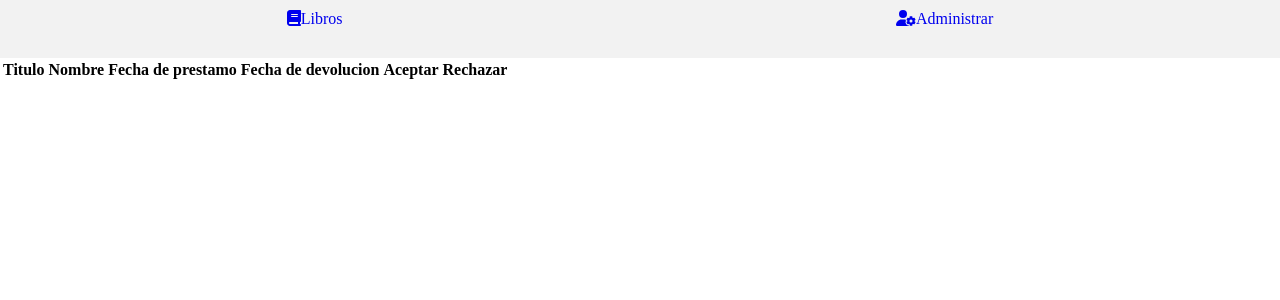
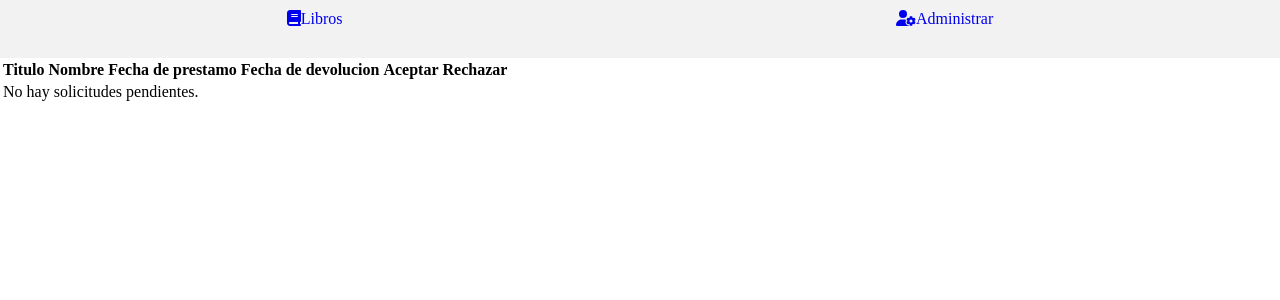
Before and after one commit to DiegoGC1822/BiblioMaster, a React (Vite) app: page /pending in a window 1280 px wide. Shown: the top 300 px of the page. Built offline with nearby package versions, Linux system fonts and the light colour scheme.

Commit message:
requisito 3

```diff
--- a/src/components/LoanStudentTable.jsx
+++ b/src/components/LoanStudentTable.jsx
@@ -21,7 +21,7 @@ export const LoanStudentTable = () => {
             id: loans.length + 1,
             bookId: book.id,
             userId: actualUser.id,
-            loanDate: fechaFormateada(currentDate),
+            loanDate: fechaFormateada(loanDate),
             returnDate: fechaFormateada(returnDate),
             state: "Pending"
         }
--- a/src/components/RequestAdminTable.jsx
+++ b/src/components/RequestAdminTable.jsx
@@ -6,10 +6,64 @@ import Queue from "../dataEstructures/Queue"
 export const RequestAdminTable = () => {
 
     const { books } = useBooksContext()
-    const { loans } = useLoansContext()
+    const { loans, setLoans } = useLoansContext()
     const existedUsers = users
+    const requestedLoans = loans.filter(loan => loan.state === "Pending")
     const loansQueue = new Queue()
-    loans.forEach(element => loansQueue.enqueue(element))
+    requestedLoans.forEach(element => loansQueue.enqueue(element))
+
+    const handleAccept = (loanId) => {
+        setLoans(prevLoans =>
+          prevLoans.map(loan =>
+            loan.id === loanId ? { ...loan, state: "Accepted" } : loan
+          )
+        )
+    }
+
+    const handleReject = (loanId) => {
+        setLoans(prevLoans =>
+          prevLoans.map(loan =>
+            loan.id === loanId ? { ...loan, state: "Rejected" } : loan
+          )
+        )
+    }
+
+
+    const renderLoans = () => {
+
+        if (loansQueue.isEmpty()) {
+            return (
+              <tr>
+                <td colSpan="6">No hay solicitudes pendientes.</td>
+              </tr>
+            )
+        }
+
+        const rows = []
+
+        while (!loansQueue.isEmpty()) {
+          const actualLoan = loansQueue.dequeue()
+          const user = existedUsers.find(user => user.id === actualLoan.userId)
+          const book = books.find(book => book.id === actualLoan.bookId)
+
+          if (!book || !user) {
+            continue // Saltar a la siguiente iteración si no se encuentran el libro o el usuario
+          }
+
+          rows.push(
+            <tr key={actualLoan.id}>
+              <td>{book.title}</td>
+              <td>{user.username}</td>
+              <td>{actualLoan.loanDate}</td>
+              <td>{actualLoan.returnDate}</td>
+              <td><button onClick={() => handleAccept(actualLoan.id)}>Aceptar</button></td>
+              <td><button onClick={() => handleReject(actualLoan.id)}>Rechazar</button></td>
+            </tr>
+          )
+        }
+
+        return rows
+    }
 
     return (
         <table>
@@ -24,7 +78,7 @@ export const RequestAdminTable = () => {
                 </tr>
             </thead>
             <tbody>
-
+                {renderLoans()}
             </tbody>
         </table>
     )
--- a/src/dataEstructures/Queue.js
+++ b/src/dataEstructures/Queue.js
@@ -9,6 +9,7 @@ export default class Queue {
     constructor() {
       this.front = null; // Primer nodo en la cola
       this.rear = null;  // Último nodo en la cola
+      this.size = 0;
     }
 
     // Método para añadir un elemento al final de la cola
@@ -20,6 +21,7 @@ export default class Queue {
         this.rear.next = newNode;
         this.rear = newNode;
       }
+      this.size++;
     }
 
     // Método para eliminar un elemento del frente de la cola
@@ -32,6 +34,7 @@ export default class Queue {
       if (this.front === null) {
         this.rear = null;
       }
+      this.size--;
       return dequeuedNode.value;
     }
 
```
